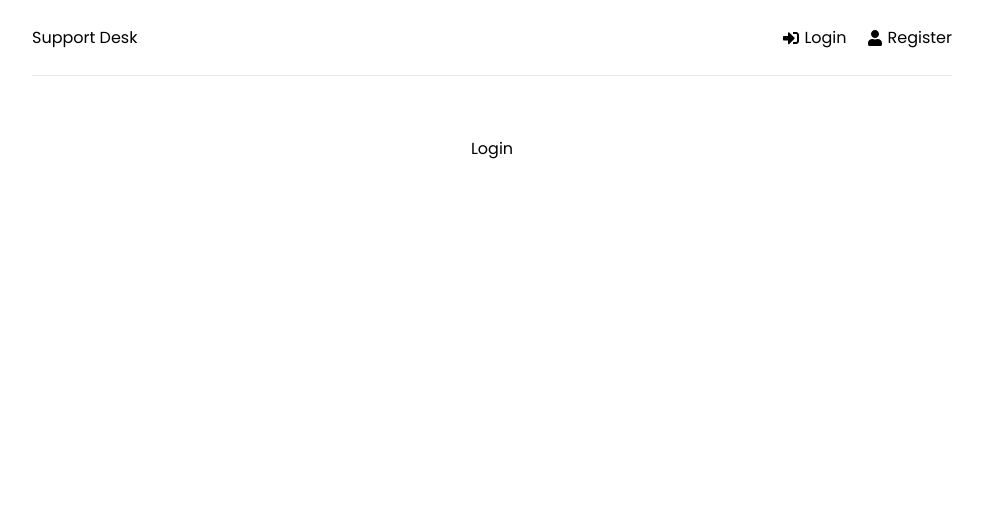
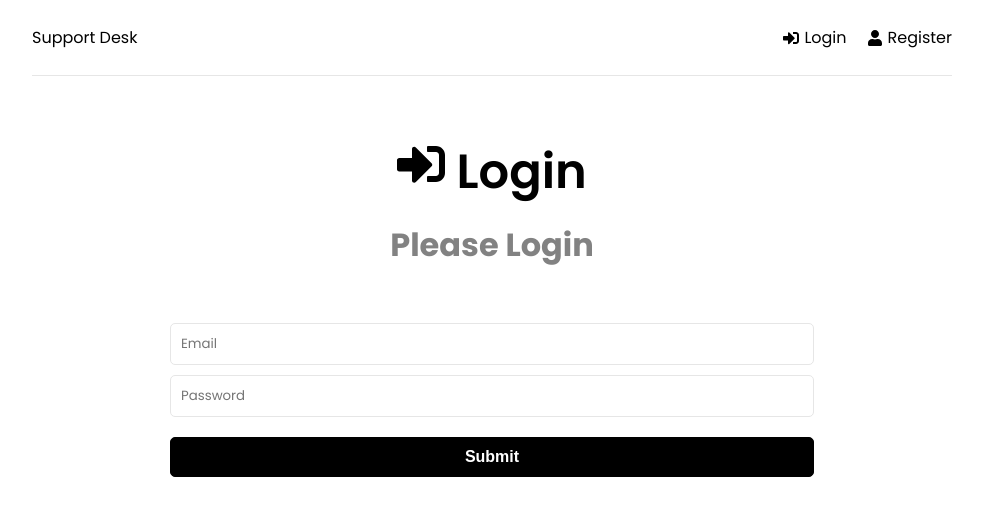
Before and after one commit to raomilind04/SupportTicket-System, a React (Create React App) app in the folder frontend/: page /login in a window 1280 px wide. Shown: the top 516 px of the page, without its empty margins (148-1131 px from the left). Built offline with nearby package versions, Linux system fonts and the light colour scheme.

Commit message:
add the ui for login page

```diff
--- a/frontend/src/pages/login.jsx
+++ b/frontend/src/pages/login.jsx
@@ -1,7 +1,65 @@
-function Login(){
-    return(
-        <div>Login</div>
-    )
+import { useState } from "react";
+import { FaUser, FaSignInAlt } from "react-icons/fa";
+import { toast } from "react-toastify";
+
+function Login() {
+  const [formData, setFormData] = useState({
+    email: "",
+    password: "",
+  });
+  const { email, password } = formData;
+
+  const onChange = (e) => {
+    setFormData((prevState) => {
+      return {
+        ...prevState,
+        [e.target.name]: e.target.value,
+      };
+    });
+  };
+  const onSubmit = (e) => {
+    e.preventDefault();
+  };
+
+  return (
+    <>
+      <section className="heading">
+        <h1>
+          <FaSignInAlt /> Login
+        </h1>
+        <p>Please Login</p>
+      </section>
+      <section className="form">
+        <form onSubmit={onSubmit}>
+          <div className="form-group">
+            <input
+              className="form-control"
+              name="email"
+              type="email"
+              id="email"
+              value={email}
+              onChange={onChange}
+              placeholder="Email"
+              required
+            />
+            <input
+              className="form-control"
+              name="password"
+              type="password"
+              id="password"
+              value={password}
+              onChange={onChange}
+              placeholder="Password"
+              required
+            />
+          </div>
+          <div className="form-group">
+            <button className="btn btn-block">Submit</button>
+          </div>
+        </form>
+      </section>
+    </>
+  );
 }
 
 export default Login;
```
